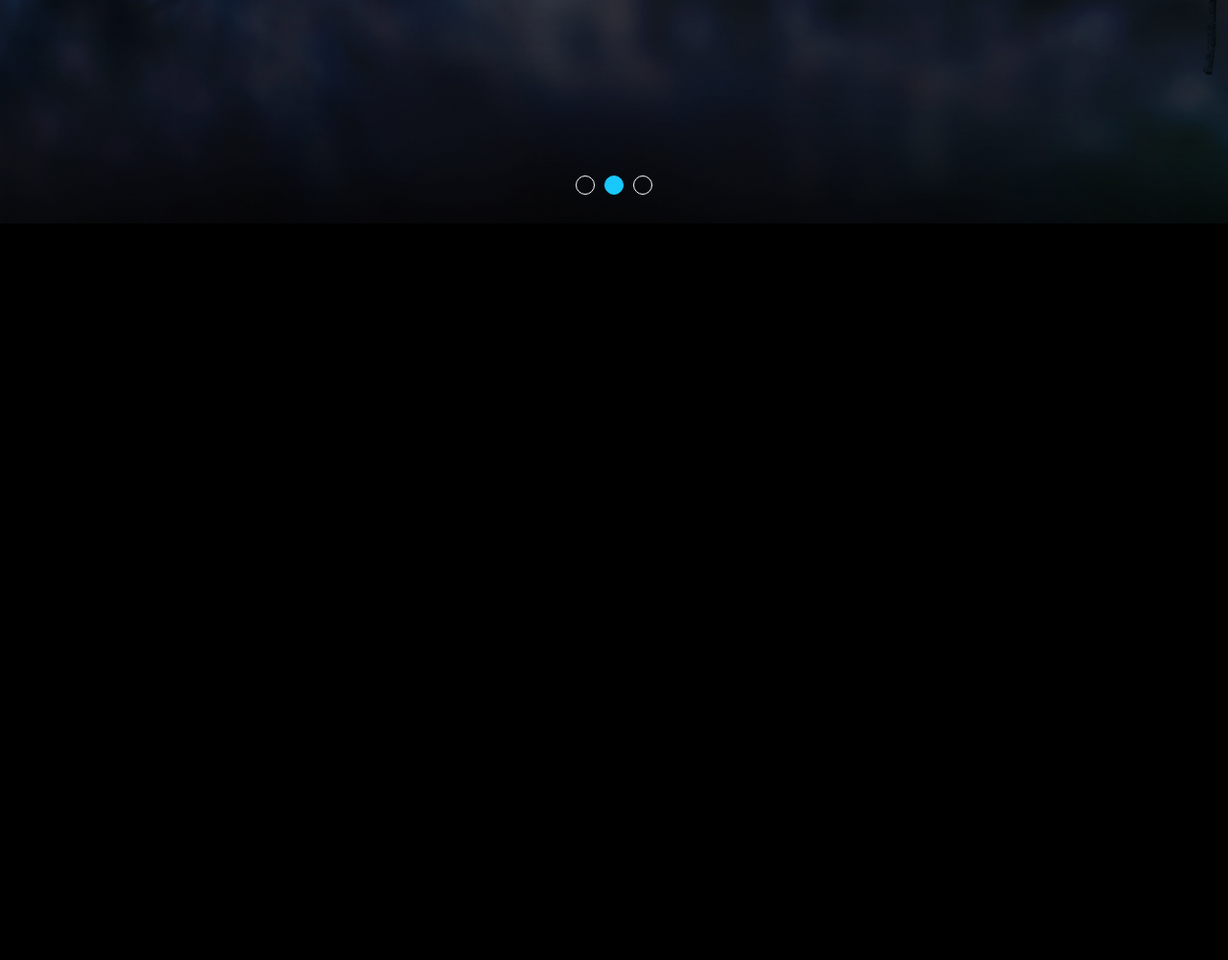
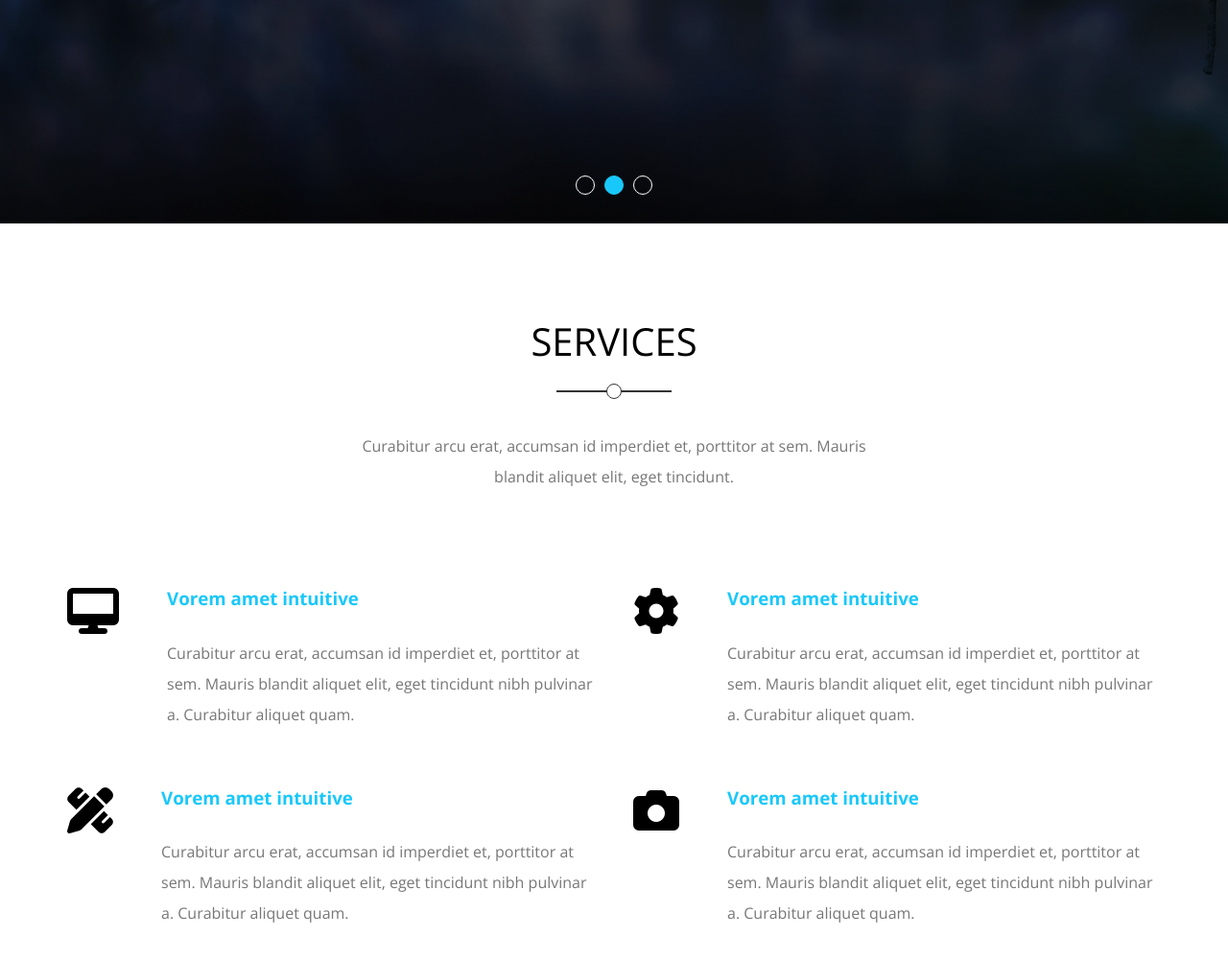
Before and after one commit to mario-emad/TemplateTwoKasper, a plain HTML site: page index.html in a window 1280 px wide. Shown: the part 567-1568 px from the top of the page at 96% size. Before the commit the page ends 800 px from the top, so only its background shows below. Drawn offline with nearby package versions, Linux system fonts and the light colour scheme.

Commit message:
Add Services

```diff
--- a/css/kasper.css
+++ b/css/kasper.css
@@ -3,6 +3,7 @@
 :root {
     --main-color: #19c8fa;
     --transparent-color: rgb(15 116 143 / 70%);
+    --section-padding: 100px;
 }
 
 /* End Variables */
@@ -21,7 +22,6 @@ html {
 
 body {
     font-family: "Open Sans", sans-serif;
-    background-color: black;
 }
 
 ul {
@@ -57,6 +57,70 @@ ul {
 }
 
 /* End Global Rules */
+
+/* Components */
+
+/* .section {
+    padding: 100px;
+} */
+
+.main-heading {
+    text-align: center;
+}
+
+.main-heading h2 {
+    font-weight: normal;
+    font-size: 40px;
+    position: relative;
+    margin-bottom: 70px;
+    text-transform: uppercase;
+}
+
+.main-heading h2::before {
+    content: "";
+    position: absolute;
+    left: 50%;
+    height: 2px;
+    width: 120px;
+    bottom: -30px;
+    background-color: #333;
+    transform: translateX(-50%);
+    -webkit-transform: translateX(-50%);
+    -moz-transform: translateX(-50%);
+    -ms-transform: translateX(-50%);
+    -o-transform: translateX(-50%);
+}
+
+.main-heading h2::after {
+    content: "";
+    position: absolute;
+    left: 50%;
+    height: 14px;
+    width: 14px;
+    bottom: -37px;
+    border: 1px solid #333;
+    border-radius: 50%;
+    background-color: white;
+    transform: translateX(-50%);
+    -webkit-transform: translateX(-50%);
+    -moz-transform: translateX(-50%);
+    -ms-transform: translateX(-50%);
+    -o-transform: translateX(-50%);
+    -webkit-border-radius: 50%;
+    -moz-border-radius: 50%;
+    -ms-border-radius: 50%;
+    -o-border-radius: 50%;
+}
+
+.main-heading p {
+    width: 550px;
+    margin: 0 auto 100px;
+    max-width: 100%;
+    line-height: 2;
+    color: #777;
+}
+
+/* End Coponents */
 
 /* Header */
 
@@ -294,3 +358,55 @@ header .container nav .form i {
 }
 
 /* End Landing */
+
+/* Service */
+
+.service {
+    padding-top: var(--section-padding);
+    padding-bottom: var(--section-padding);
+}
+
+@media (min-width: 768px) {
+    .service .container .service-container {
+        display: grid;
+        grid-template-columns: repeat(auto-fill, minmax(450px, 1fr));
+        grid-column-gap: 40px;
+        grid-row-gap: 60px;
+    }
+}
+
+.service .container .service-container .srv-box {
+    display: flex;
+}
+
+@media (max-width: 767px) {
+    .service .container .service-container .srv-box {
+        display: flex;
+        flex-direction: column;
+        text-align: center;
+        margin-bottom: 40px;
+    }
+}
+
+.service .container .service-container .srv-box i {
+    margin-right: 50px;
+}
+
+@media (max-width: 767px) {
+    .service .container .service-container .srv-box i {
+        margin: 0 0 30px;
+    }
+}
+
+.service .container .service-container .srv-box h3 {
+    margin-bottom: 30px;
+    color: var(--main-color);
+
+}
+
+.service .container .service-container .srv-box p {
+    line-height: 2;
+    color: #777;
+}
+
+/* End Service */
--- a/index.html
+++ b/index.html
@@ -74,6 +74,54 @@
 
     <!-- End Landing -->
 
+    <!-- Service -->
+
+    <div class="service">
+        <div class="container">
+            <div class="main-heading">
+                <h2>Services</h2>
+                <p>Curabitur arcu erat, accumsan id imperdiet et, porttitor at sem. Mauris blandit aliquet elit, eget
+                    tincidunt.</p>
+            </div>
+            <div class="service-container">
+                <div class="srv-box">
+                    <i class="fas fa-desktop fa-3x"></i>
+                    <div class="text">
+                        <h3>Vorem amet intuitive</h3>
+                        <p>Curabitur arcu erat, accumsan id imperdiet et, porttitor at sem. Mauris blandit aliquet elit,
+                            eget tincidunt nibh pulvinar a. Curabitur aliquet quam.</p>
+                    </div>
+                </div>
+                <div class="srv-box">
+                    <i class="fas fa-cog fa-3x"></i>
+                    <div class="text">
+                        <h3>Vorem amet intuitive</h3>
+                        <p>Curabitur arcu erat, accumsan id imperdiet et, porttitor at sem. Mauris blandit aliquet elit,
+                            eget tincidunt nibh pulvinar a. Curabitur aliquet quam.</p>
+                    </div>
+                </div>
+                <div class="srv-box">
+                    <i class="fas fa-pencil-ruler fa-3x"></i>
+                    <div class="text">
+                        <h3>Vorem amet intuitive</h3>
+                        <p>Curabitur arcu erat, accumsan id imperdiet et, porttitor at sem. Mauris blandit aliquet elit,
+                            eget tincidunt nibh pulvinar a. Curabitur aliquet quam.</p>
+                    </div>
+                </div>
+                <div class="srv-box">
+                    <i class="fas fa-camera fa-3x"></i>
+                    <div class="text">
+                        <h3>Vorem amet intuitive</h3>
+                        <p>Curabitur arcu erat, accumsan id imperdiet et, porttitor at sem. Mauris blandit aliquet elit,
+                            eget tincidunt nibh pulvinar a. Curabitur aliquet quam.</p>
+                    </div>
+                </div>
+            </div>
+        </div>
+    </div>
+
+    <!-- End Service -->
+
 </body>
 
 </html>
```
